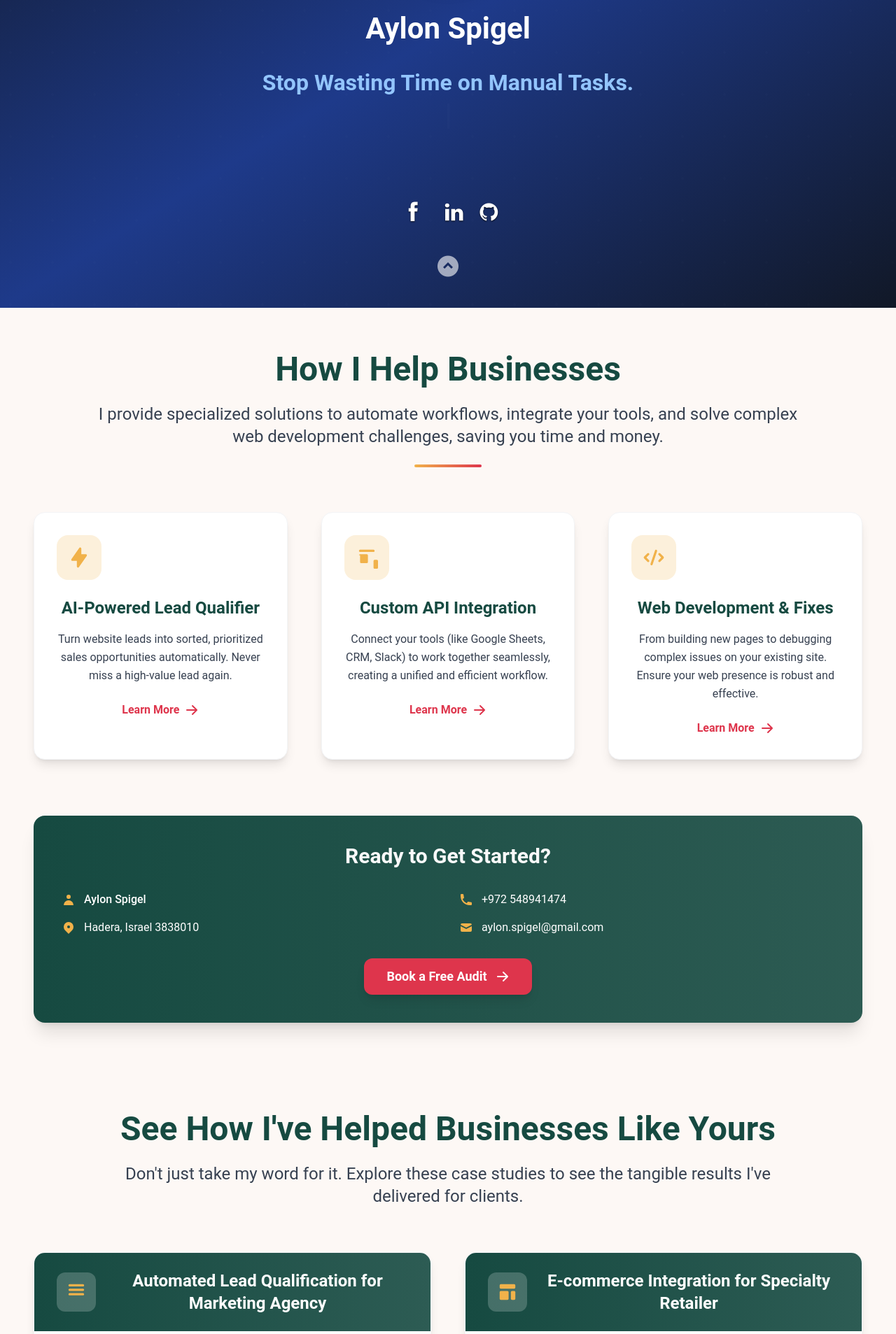
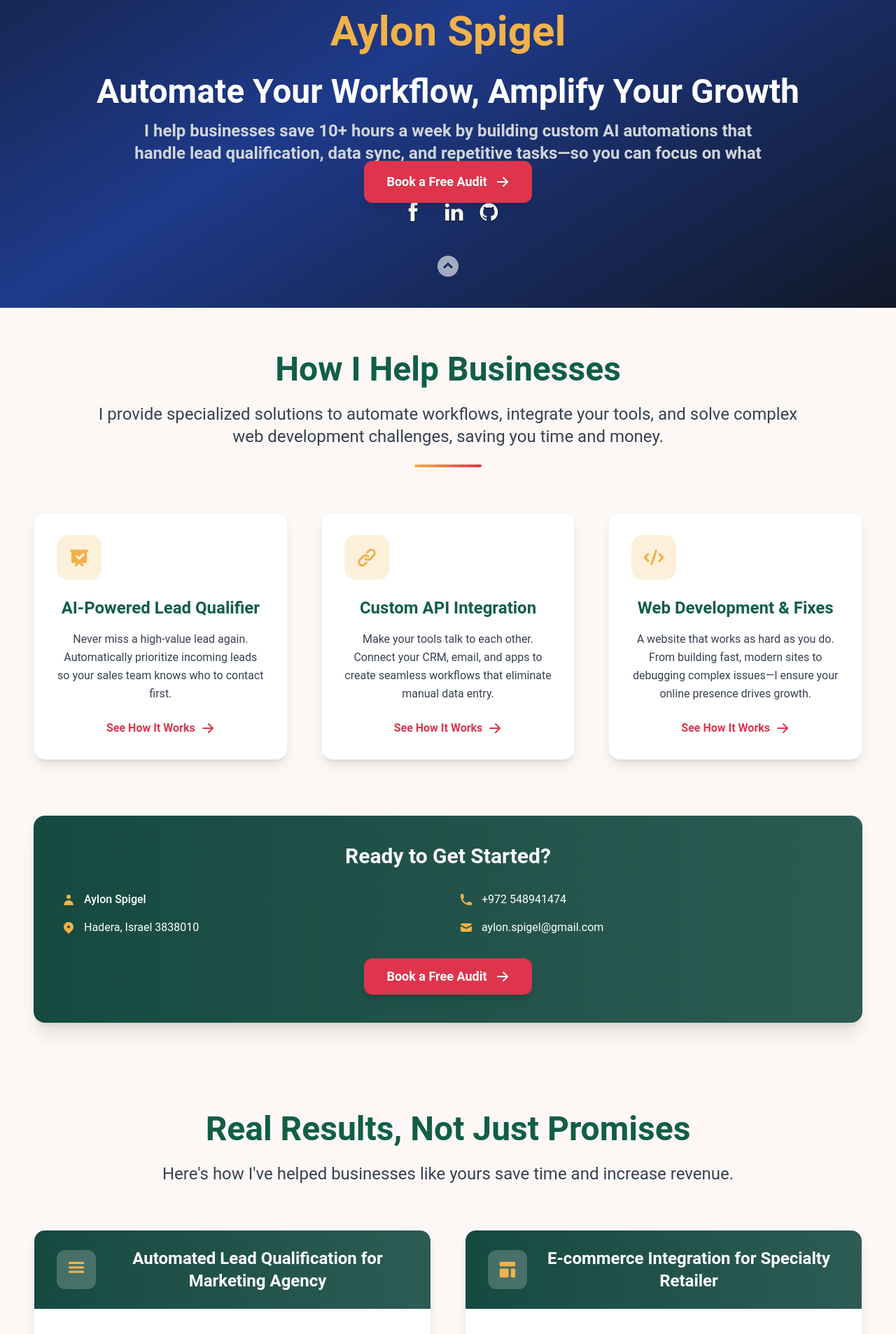
Before and after one commit to frontEndExpert/aylonspigel, a Next.js app: page / in a window 1280 px wide. Shown: the part 360-2267 px from the top of the page at 70% size. Built offline with nearby package versions, Linux system fonts and the light colour scheme.

Commit message:
fix testimonials

```diff
--- a/public/static/resumeData.json
+++ b/public/static/resumeData.json
@@ -171,12 +171,16 @@
   "testimonials": {
     "testimonials": [
       {
-        "text": "Aylon is absolutely excellent, his depth of knowledge & his mentorship really meant a lot to us... I would definitely recommend",
+        "text": "We were struggling to manage inquiries and bookings efficiently. Aylon built us a  booking system that qualified leads, automated responses, and book appointments. The result? A 40% reduction in administrative time and a 28% increase in confirmed bookings within the first quarter. I cannot recommend him highly enough.",
         "user": "Paul NaRula"
       },
       {
         "text": "Choosing Aylon to develop our website was a wise decision. He not only created a beautiful and user-friendly website, but he also optimized it for search engines, which has resulted in us ranking on the first page of Google. This has led to a significant increase in traffic to our website and, as a result, an increase in sales.",
         "user": "Nadea .S"
+      },
+      {
+        "text": "Aylon's automation services have been a game-changer for our business. The automated systems he implemented have saved us countless hours of manual work and significantly improved our sales process. Our lead generation and customer follow-up are now completely streamlined, resulting in a 40% increase in sales conversions.",
+        "user": "Sarah M."
       }
     ]
   }
--- a/src/components/Header.jsx
+++ b/src/components/Header.jsx
@@ -41,31 +41,32 @@ const Header = ({ data }) => {
 						/>
 					</div>
 
-					{/* Typewriter Section - Directly under profile picture */}
+					{/* Hero Section - Directly under profile picture */}
 					<div className='w-full flex flex-col items-center justify-center mb-8 -mt-00'>
-						<h1 className='text-[32px] md:text-[42px] font-bold mb-6 text-white leading-tight text-center'>
-							<span className="block mb-[30px]">Aylon Spigel</span>
-							<div className="text-center">
-								<Typewriter
-									onInit={(typewriter) => {
-										typewriter
-											.typeString("<span class='text-blue-300 text-center' style='font-size: 32px; display: block; text-align: center;'>Stop Wasting Time on Manual Tasks.</span>")
-											.pauseFor(1000)
-											.deleteAll()
-											.typeString("<span class='text-blue-300 text-center' style='font-size: 32px; display: block; text-align: center;'>I Build AI Automations That Do The Work For You.</span>")
-											.pauseFor(1000)
-											.typeString("<span class='text-blue-300 text-center' style='font-size: 28px; display: block; text-align: center;'><br>Web Developer specializing in custom AI work flows </span>")
-											.pauseFor(1000)
-											.typeString("<span class='text-red-400 text-center' style='font-size: 24px; display: block; text-align: center;'><br>that save businesses 10+ hours a week on repetitive tasks.</span>")
-											.pauseFor(1000)
-											.deleteAll()
-											.typeString("<span class='text-blue-300 text-center' style='font-size: 32px; display: block; text-align: center;'>Are You Ready to increase your profits with AI?</span>")
-											.start();
-									}}
-								/>
+						<h1 className='text-4xl sm:text-5xl lg:text-6xl font-bold mb-6 text-white leading-tight text-center'>
+							<span className="block mb-8 text-brand-secondary">Aylon Spigel</span>
+							<div className="text-center space-y-4">
+								<div className="text-3xl sm:text-4xl lg:text-5xl font-bold text-white leading-tight">
+									Automate Your Workflow, Amplify Your Growth
+								</div>
+								<div className="text-lg sm:text-xl lg:text-2xl text-gray-300 max-w-4xl mx-auto leading-relaxed">
+									I help businesses save 10+ hours a week by building custom AI automations that handle lead qualification, data sync, and repetitive tasks—so you can focus on what matters.
+								</div>
 							</div>
 						</h1>
 
+						{/* CTA Button */}
+						<div className="mt-8">
+							<a
+								href="#services"
+								className="bg-brand-accent hover:bg-brand-accent/90 text-white font-bold py-4 px-8 rounded-xl text-lg transition-all duration-300 transform hover:scale-105 shadow-lg hover:shadow-xl inline-flex items-center gap-3"
+							>
+								<span>Book a Free Audit</span>
+								<svg className="w-5 h-5" fill="currentColor" viewBox="0 0 20 20">
+									<path fillRule="evenodd" d="M10.293 3.293a1 1 0 011.414 0l6 6a1 1 0 010 1.414l-6 6a1 1 0 01-1.414-1.414L14.586 11H3a1 1 0 110-2h11.586l-4.293-4.293a1 1 0 010-1.414z" clipRule="evenodd" />
+								</svg>
+							</a>
+						</div>
 					</div>
 				</div>
 			</div>
--- a/src/components/Portfolio.jsx
+++ b/src/components/Portfolio.jsx
@@ -38,11 +38,11 @@ const Portfolio = () => {
       <div className="w-full px-4 sm:px-6 lg:px-8 xl:px-12 2xl:px-16">
         {/* Header Section */}
         <div className="text-center mb-8 sm:mb-12 lg:mb-16">
-          <h2 className="text-3xl sm:text-4xl lg:text-5xl font-bold text-brand-primary mb-4 sm:mb-6 leading-tight">
-            See How I&apos;ve Helped Businesses Like Yours
+          <h2 className="text-3xl sm:text-4xl lg:text-5xl font-bold text-brand-primary-dark mb-4 sm:mb-6 leading-tight">
+            Real Results, Not Just Promises
           </h2>
           <p className="text-lg sm:text-xl lg:text-2xl text-gray-700 max-w-5xl mx-auto leading-relaxed">
-            Don&apos;t just take my word for it. Explore these case studies to see the tangible results I&apos;ve delivered for clients.
+            Here&apos;s how I&apos;ve helped businesses like yours save time and increase revenue.
           </p>
         </div>
 
@@ -69,7 +69,7 @@ const Portfolio = () => {
               <div className="p-6 sm:p-8 space-y-6">
                 {/* Problem Section */}
                 <div className="space-y-3">
-                  <h4 className="text-lg font-semibold text-brand-primary flex items-center gap-2">
+                  <h4 className="text-lg font-semibold text-brand-primary-dark flex items-center gap-2">
                     <svg className="w-5 h-5 text-brand-accent" fill="currentColor" viewBox="0 0 20 20">
                       <path fillRule="evenodd" d="M18 10a8 8 0 11-16 0 8 8 0 0116 0zm-7-4a1 1 0 11-2 0 1 1 0 012 0zM9 9a1 1 0 000 2v3a1 1 0 001 1h1a1 1 0 100-2v-3a1 1 0 00-1-1H9z" clipRule="evenodd" />
                     </svg>
@@ -80,7 +80,7 @@ const Portfolio = () => {
 
                 {/* Solution Section */}
                 <div className="space-y-3">
-                  <h4 className="text-lg font-semibold text-brand-primary flex items-center gap-2">
+                  <h4 className="text-lg font-semibold text-brand-primary-dark flex items-center gap-2">
                     <svg className="w-5 h-5 text-brand-secondary" fill="currentColor" viewBox="0 0 20 20">
                       <path fillRule="evenodd" d="M11.3 1.046A1 1 0 0112 2v5h4a1 1 0 01.82 1.573l-7 10A1 1 0 018 18v-5H4a1 1 0 01-.82-1.573l7-10a1 1 0 011.12-.38z" clipRule="evenodd" />
                     </svg>
@@ -91,7 +91,7 @@ const Portfolio = () => {
 
                 {/* Tools Section */}
                 <div className="space-y-3">
-                  <h4 className="text-lg font-semibold text-brand-primary flex items-center gap-2">
+                  <h4 className="text-lg font-semibold text-brand-primary-dark flex items-center gap-2">
                     <svg className="w-5 h-5 text-brand-secondary" fill="currentColor" viewBox="0 0 20 20">
                       <path fillRule="evenodd" d="M6 6V5a3 3 0 013-3h2a3 3 0 013 3v1h2a2 2 0 012 2v3.57A22.952 22.952 0 0110 13a22.95 22.95 0 01-8-1.43V8a2 2 0 012-2h2zm2-1a1 1 0 011-1h2a1 1 0 011 1v1H8V5zm1 5a1 1 0 011-1h.01a1 1 0 110 2H10a1 1 0 01-1-1z" clipRule="evenodd" />
                       <path d="M2 13.692V16a2 2 0 002 2h12a2 2 0 002-2v-2.308A24.974 24.974 0 0110 15c-2.796 0-5.487-.46-8-1.308z" />
@@ -112,7 +112,7 @@ const Portfolio = () => {
 
                 {/* Results Section */}
                 <div className="space-y-3">
-                  <h4 className="text-lg font-semibold text-brand-primary flex items-center gap-2">
+                  <h4 className="text-lg font-semibold text-brand-primary-dark flex items-center gap-2">
                     <svg className="w-5 h-5 text-brand-accent" fill="currentColor" viewBox="0 0 20 20">
                       <path fillRule="evenodd" d="M6.267 3.455a3.066 3.066 0 001.745-.723 3.066 3.066 0 013.976 0 3.066 3.066 0 001.745.723 3.066 3.066 0 012.812 2.812c.051.643.304 1.254.723 1.745a3.066 3.066 0 010 3.976 3.066 3.066 0 00-.723 1.745 3.066 3.066 0 01-2.812 2.812 3.066 3.066 0 00-1.745.723 3.066 3.066 0 01-3.976 0 3.066 3.066 0 00-1.745-.723 3.066 3.066 0 01-2.812-2.812 3.066 3.066 0 00-.723-1.745 3.066 3.066 0 010-3.976 3.066 3.066 0 00.723-1.745 3.066 3.066 0 012.812-2.812zm7.44 5.252a1 1 0 00-1.414-1.414L9 10.586 7.707 9.293a1 1 0 00-1.414 1.414l2 2a1 1 0 001.414 0l4-4z" clipRule="evenodd" />
                     </svg>
@@ -153,7 +153,7 @@ const Portfolio = () => {
         <div className="mt-12 sm:mt-16 lg:mt-20 text-center">
           <div className="bg-white rounded-2xl p-8 sm:p-12 shadow-lg border border-gray-100 w-full">
             <div className="w-full max-w-6xl mx-auto">
-              <h3 className="text-2xl sm:text-3xl font-bold text-brand-primary mb-4">
+                                <h3 className="text-2xl sm:text-3xl font-bold text-brand-primary-dark mb-4">
                 See It In Action
               </h3>
               <p className="text-lg text-gray-700 mb-6 leading-relaxed">
--- a/src/components/business.jsx
+++ b/src/components/business.jsx
@@ -16,7 +16,7 @@ const Business = ({ data }) => {
 			<div className="w-full px-4 sm:px-6 lg:px-8 xl:px-12 2xl:px-16">
 				{/* Section Header */}
 				<div className="text-center mb-8 sm:mb-12 lg:mb-16">
-					<h2 className="text-3xl sm:text-4xl lg:text-5xl font-bold text-brand-primary mb-4 sm:mb-6 leading-tight">
+					<h2 className="text-3xl sm:text-4xl lg:text-5xl font-bold text-brand-primary-dark mb-4 sm:mb-6 leading-tight">
 						How I Help Businesses
 					</h2>
 					<p className="text-lg sm:text-xl lg:text-2xl text-gray-700 max-w-5xl mx-auto leading-relaxed">
@@ -29,23 +29,23 @@ const Business = ({ data }) => {
 				<div className="flex flex-col lg:flex-row gap-6 sm:gap-8 lg:gap-10 xl:gap-12 max-w-none">
 					{/* Service Card 1: AI Lead Qualifier */}
 					<div className="flex-1 bg-white rounded-2xl shadow-lg hover:shadow-xl transition-all duration-300 transform hover:-translate-y-1 border border-gray-100 overflow-hidden">
-						<div className="p-6 sm:p-8">
+						<div className="p-8">
 							<div className="flex items-center justify-center w-16 h-16 bg-brand-secondary/20 rounded-2xl mb-6">
 								<svg className="w-8 h-8 text-brand-secondary" fill="currentColor" viewBox="0 0 20 20">
-									<path fillRule="evenodd" d="M11.3 1.046A1 1 0 0112 2v5h4a1 1 0 01.82 1.573l-7 10A1 1 0 018 18v-5H4a1 1 0 01-.82-1.573l7-10a1 1 0 011.12-.38z" clipRule="evenodd" />
+									<path fillRule="evenodd" d="M3 3a1 1 0 000 2v8a2 2 0 002 2h2.586l-1.293 1.293a1 1 0 101.414 1.414L10 15.414l2.293 2.293a1 1 0 001.414-1.414L12.414 15H15a2 2 0 002-2V5a1 1 0 100-2H3zm11.707 4.707a1 1 0 00-1.414-1.414L10 9.586 8.707 8.293a1 1 0 00-1.414 1.414l2 2a1 1 0 001.414 0l4-4z" clipRule="evenodd" />
 								</svg>
 							</div>
-							<h3 className="text-xl sm:text-2xl font-bold text-brand-primary mb-4 leading-tight">
+							<h3 className="text-xl sm:text-2xl font-bold text-brand-primary-dark mb-4 leading-tight">
 								AI-Powered Lead Qualifier
 							</h3>
 							<p className="text-gray-700 mb-6 leading-relaxed">
-								Turn website leads into sorted, prioritized sales opportunities automatically. Never miss a high-value lead again.
+								Never miss a high-value lead again. Automatically prioritize incoming leads so your sales team knows who to contact first.
 							</p>
 							<a
 								href="#contact"
 								className="inline-flex items-center text-brand-accent font-semibold hover:text-brand-accent/80 transition-colors duration-200"
 							>
-								Learn More
+								See How It Works
 								<svg className="w-5 h-5 ml-2" fill="currentColor" viewBox="0 0 20 20">
 									<path fillRule="evenodd" d="M10.293 3.293a1 1 0 011.414 0l6 6a1 1 0 010 1.414l-6 6a1 1 0 01-1.414-1.414L14.586 11H3a1 1 0 110-2h11.586l-4.293-4.293a1 1 0 010-1.414z" clipRule="evenodd" />
 								</svg>
@@ -55,23 +55,23 @@ const Business = ({ data }) => {
 
 					{/* Service Card 2: API Integration */}
 					<div className="flex-1 bg-white rounded-2xl shadow-lg hover:shadow-xl transition-all duration-300 transform hover:-translate-y-1 border border-gray-100 overflow-hidden">
-						<div className="p-6 sm:p-8">
+						<div className="p-8">
 							<div className="flex items-center justify-center w-16 h-16 bg-brand-secondary/20 rounded-2xl mb-6">
 								<svg className="w-8 h-8 text-brand-secondary" fill="currentColor" viewBox="0 0 20 20">
-									<path fillRule="evenodd" d="M3 4a1 1 0 011-1h12a1 1 0 110 2H4a1 1 0 01-1-1zm0 4a1 1 0 011-1h6a1 1 0 011 1v6a1 1 0 01-1 1H5a1 1 0 01-1-1v-6zM16 13a1 1 0 011-1h2a1 1 0 011 1v6a1 1 0 01-1 1h-2a1 1 0 01-1-1v-6z" clipRule="evenodd" />
+									<path fillRule="evenodd" d="M12.586 4.586a2 2 0 112.828 2.828l-3 3a2 2 0 01-2.828 0 1 1 0 00-1.414 1.414 4 4 0 005.656 0l3-3a4 4 0 00-5.656-5.656l-1.5 1.5a1 1 0 101.414 1.414l1.5-1.5zm-5 5a2 2 0 012.828 0 1 1 0 101.414-1.414 4 4 0 00-5.656 0l-3 3a4 4 0 105.656 5.656l1.5-1.5a1 1 0 10-1.414-1.414l-1.5 1.5a2 2 0 11-2.828-2.828l3-3z" clipRule="evenodd" />
 								</svg>
 							</div>
-							<h3 className="text-xl sm:text-2xl font-bold text-brand-primary mb-4 leading-tight">
+							<h3 className="text-xl sm:text-2xl font-bold text-brand-primary-dark mb-4 leading-tight">
 								Custom API Integration
 							</h3>
 							<p className="text-gray-700 mb-6 leading-relaxed">
-								Connect your tools (like Google Sheets, CRM, Slack) to work together seamlessly, creating a unified and efficient workflow.
+								Make your tools talk to each other. Connect your CRM, email, and apps to create seamless workflows that eliminate manual data entry.
 							</p>
 							<a
 								href="#contact"
 								className="inline-flex items-center text-brand-accent font-semibold hover:text-brand-accent/80 transition-colors duration-200"
 							>
-								Learn More
+								See How It Works
 								<svg className="w-5 h-5 ml-2" fill="currentColor" viewBox="0 0 20 20">
 									<path fillRule="evenodd" d="M10.293 3.293a1 1 0 011.414 0l6 6a1 1 0 010 1.414l-6 6a1 1 0 01-1.414-1.414L14.586 11H3a1 1 0 110-2h11.586l-4.293-4.293a1 1 0 010-1.414z" clipRule="evenodd" />
 								</svg>
@@ -81,23 +81,23 @@ const Business = ({ data }) => {
 
 					{/* Service Card 3: Web Dev & Fixes */}
 					<div className="flex-1 bg-white rounded-2xl shadow-lg hover:shadow-xl transition-all duration-300 transform hover:-translate-y-1 border border-gray-100 overflow-hidden">
-						<div className="p-6 sm:p-8">
+						<div className="p-8">
 							<div className="flex items-center justify-center w-16 h-16 bg-brand-secondary/20 rounded-2xl mb-6">
 								<svg className="w-8 h-8 text-brand-secondary" fill="currentColor" viewBox="0 0 20 20">
 									<path fillRule="evenodd" d="M12.316 3.051a1 1 0 01.633 1.265l-4 12a1 1 0 11-1.898-.632l4-12a1 1 0 011.265-.633zM5.707 6.293a1 1 0 010 1.414L3.414 10l2.293 2.293a1 1 0 11-1.414 1.414l-3-3a1 1 0 010-1.414l3-3a1 1 0 011.414 0zm8.586 0a1 1 0 011.414 0l3 3a1 1 0 010 1.414l-3 3a1 1 0 11-1.414-1.414L16.586 10l-2.293-2.293a1 1 0 010-1.414z" clipRule="evenodd" />
 								</svg>
 							</div>
-							<h3 className="text-xl sm:text-2xl font-bold text-brand-primary mb-4 leading-tight">
+							<h3 className="text-xl sm:text-2xl font-bold text-brand-primary-dark mb-4 leading-tight">
 								Web Development & Fixes
 							</h3>
 							<p className="text-gray-700 mb-6 leading-relaxed">
-								From building new pages to debugging complex issues on your existing site. Ensure your web presence is robust and effective.
+								A website that works as hard as you do. From building fast, modern sites to debugging complex issues—I ensure your online presence drives growth.
 							</p>
 							<a
 								href="#contact"
 								className="inline-flex items-center text-brand-accent font-semibold hover:text-brand-accent/80 transition-colors duration-200"
 							>
-								Learn More
+								See How It Works
 								<svg className="w-5 h-5 ml-2" fill="currentColor" viewBox="0 0 20 20">
 									<path fillRule="evenodd" d="M10.293 3.293a1 1 0 011.414 0l6 6a1 1 0 010 1.414l-6 6a1 1 0 01-1.414-1.414L14.586 11H3a1 1 0 110-2h11.586l-4.293-4.293a1 1 0 010-1.414z" clipRule="evenodd" />
 								</svg>
--- a/tailwind.config.js
+++ b/tailwind.config.js
@@ -11,6 +11,7 @@ module.exports = {
         // New warm color palette for 2025 design trends
         brand: {
           primary: "#164A41", // Dark Green - Headings, Buttons
+          "primary-dark": "#115E47", // Darker Green for better contrast
           secondary: "#F1B24A", // Warm Yellow - Accents, Highlights
           neutral: "#FDF8F5", // Off-White - Backgrounds
           accent: "#DE354C" // Vibrant Red - CTAs, Important Elements
```
Also changed, not shown: src/components/Testimonials.jsx (+38 -38 lines), src/styles/layout.scss (+5 -6 lines), src/styles/media-queries.scss (+18 -18 lines), 1 other file (tests, documents, lock files or other folders).
